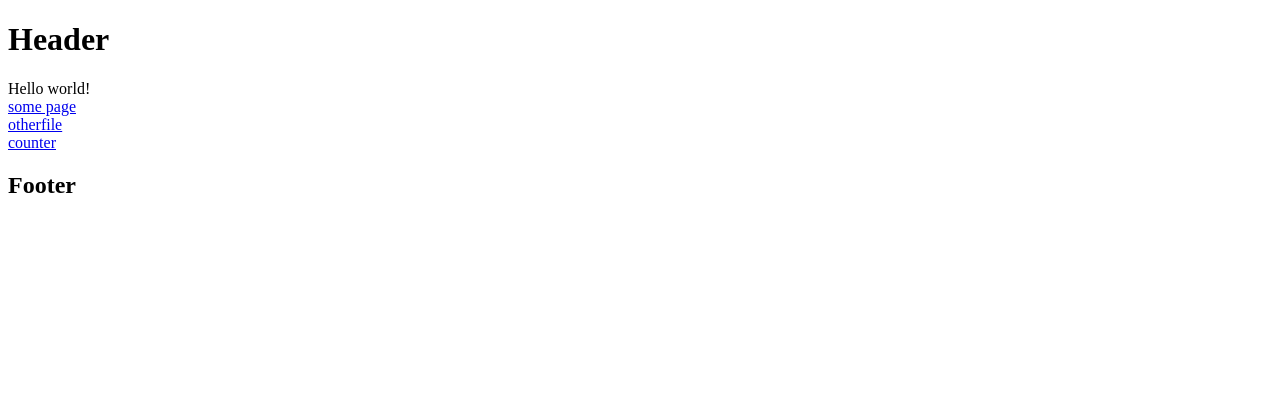
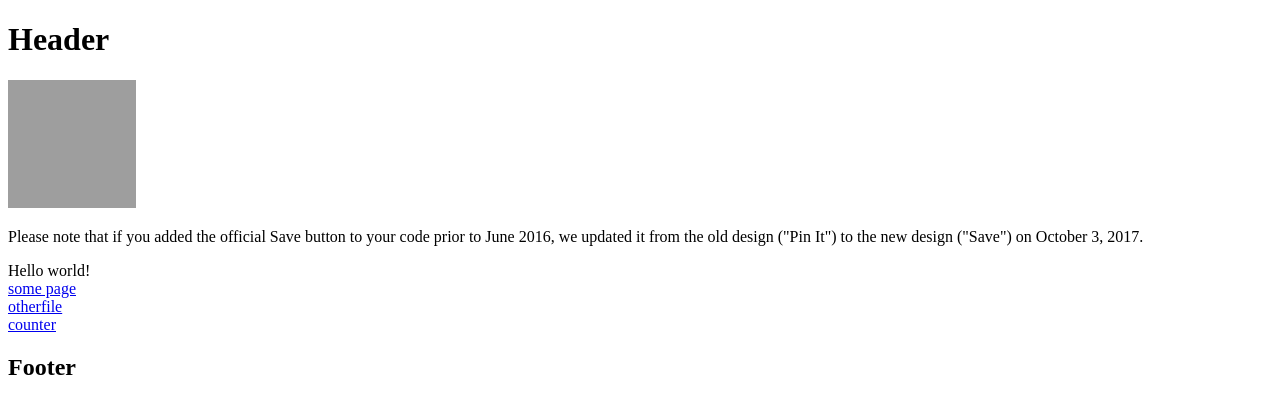
Before and after one commit to Rswaby/first-gatsby-site, a Gatsby site: page / in a window 1280 px wide. Built offline with nearby package versions, Linux system fonts and the light colour scheme; Gatsby itself is replaced by a stand-in of ours; grey boxes are pictures that could not be loaded.

Commit message:
sidebar section

```diff
--- a/src/layouts/index.js
+++ b/src/layouts/index.js
@@ -4,6 +4,22 @@ export default ({ children }) =>
     <div className={""}>
         <h1>Header</h1>
         <div className={"wrapper"}>
+            <section>
+                <img
+                    alt="itachi"
+                    height="128px"
+                    width="128px"
+                    src="https://www.pinterest.com/pin/117586240258307809/"
+                />
+
+                <p>
+                Please note
+                that if you added the official
+                Save button to your code prior to June 2016,
+                we updated it from the old design ("Pin It") to the new design ("Save") on October 3, 2017.
+
+                </p>
+            </section>
             {children}
         </div>
         <h2>Footer</h2>
```
